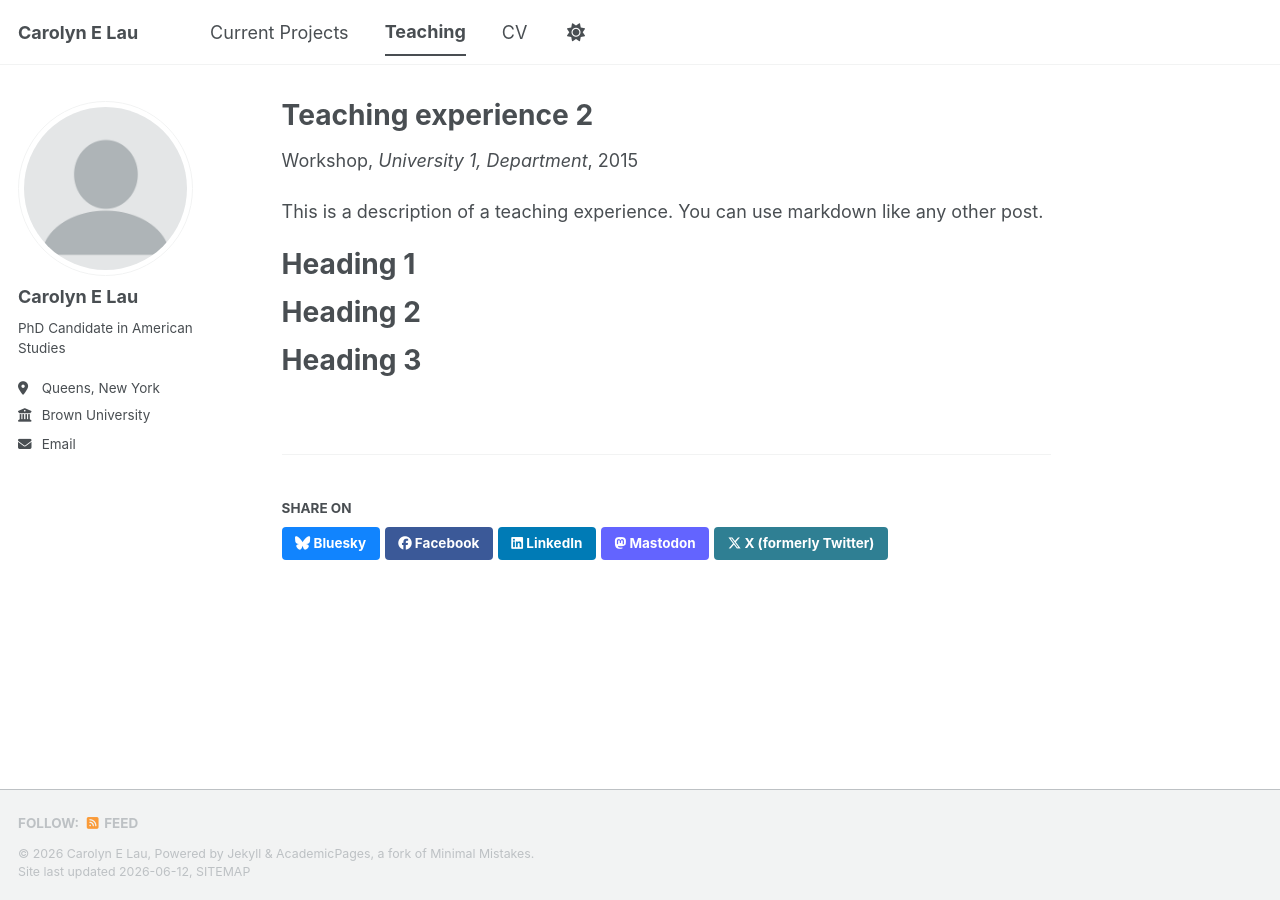
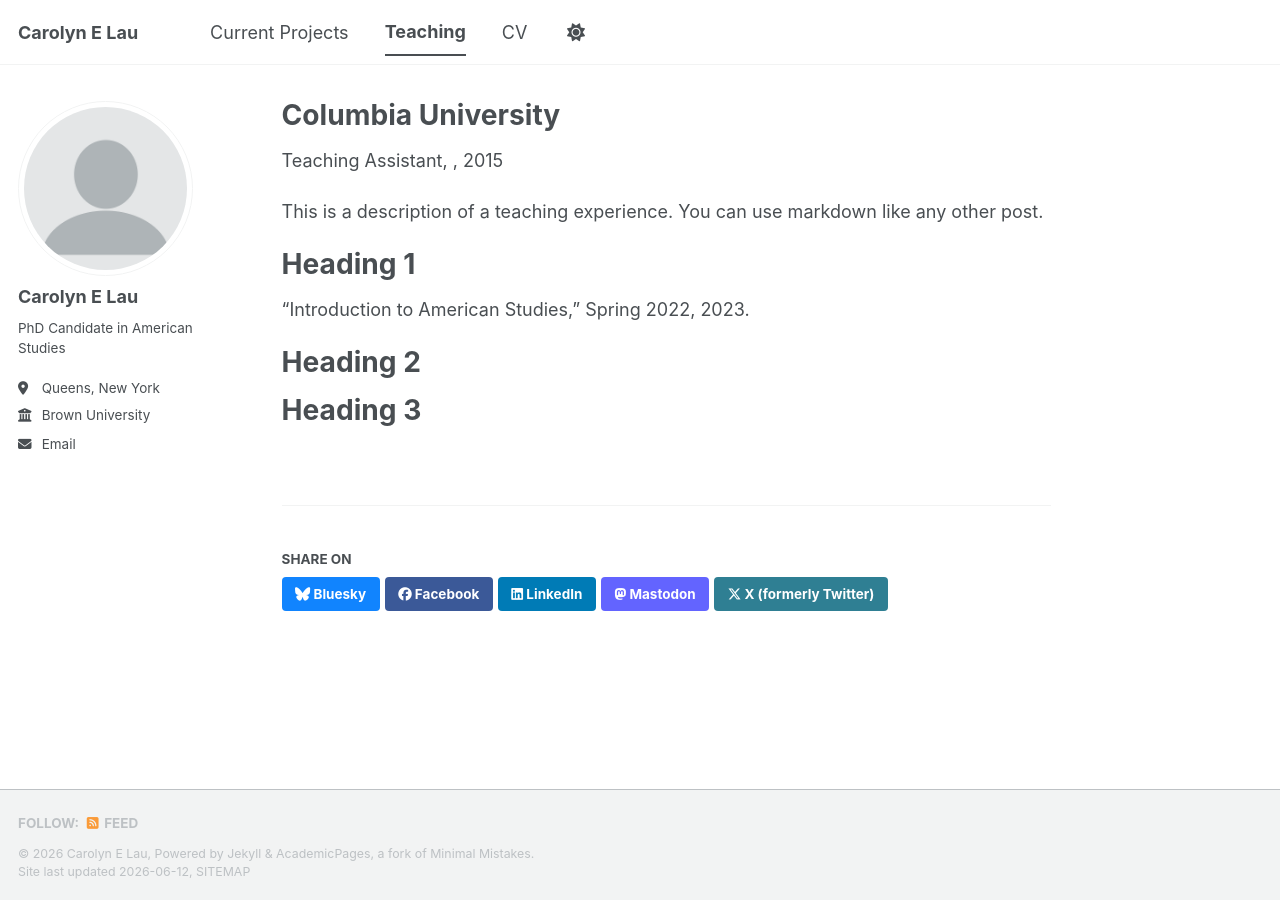
Before and after one commit to carolynelau/carolynelau.github.io, a Jekyll site: the page built from _teaching/2015-spring-teaching-2.md, in a window 1280 px wide. Built offline with Jekyll 4.4.1, drawn with Linux system fonts in a browser that asks for light colours; a script bundle is joined from its source files by our own code; library files that are not in the unit come from our copies; a file with an impossible date is left out.

Commit message:
Update 2015-spring-teaching-2.md

```diff
--- a/_teaching/2015-spring-teaching-2.md
+++ b/_teaching/2015-spring-teaching-2.md
@@ -1,17 +1,18 @@
 ---
-title: "Teaching experience 2"
+title: "Columbia University"
 collection: teaching
-type: "Workshop"
-permalink: /teaching/2015-spring-teaching-1
-venue: "University 1, Department"
+type: "Teaching Assistant"
+permalink:
+venue:
 date: 2015-01-01
-location: "City, Country"
+location:
 ---
 
 This is a description of a teaching experience. You can use markdown like any other post.
 
 Heading 1
 ======
+"Introduction to American Studies," Spring 2022, 2023.
 
 Heading 2
 ======
```
